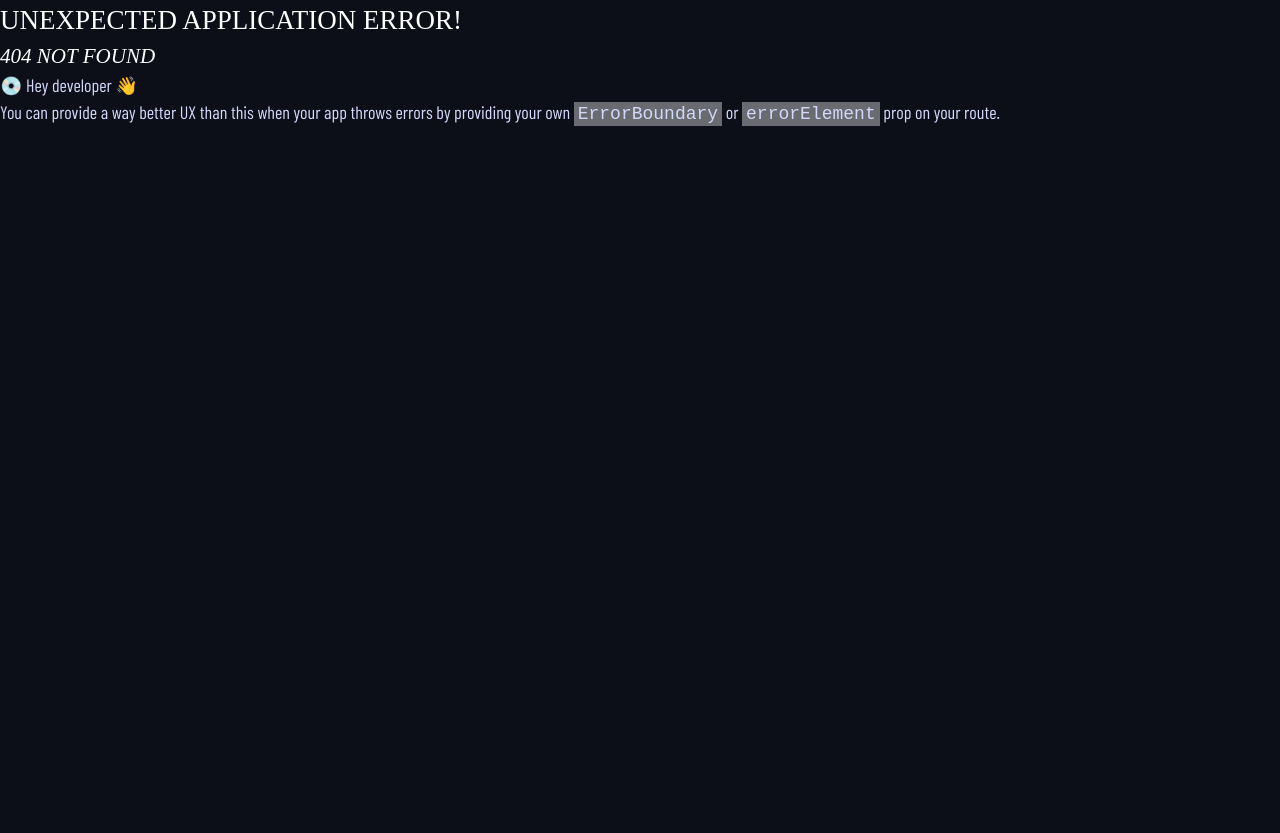
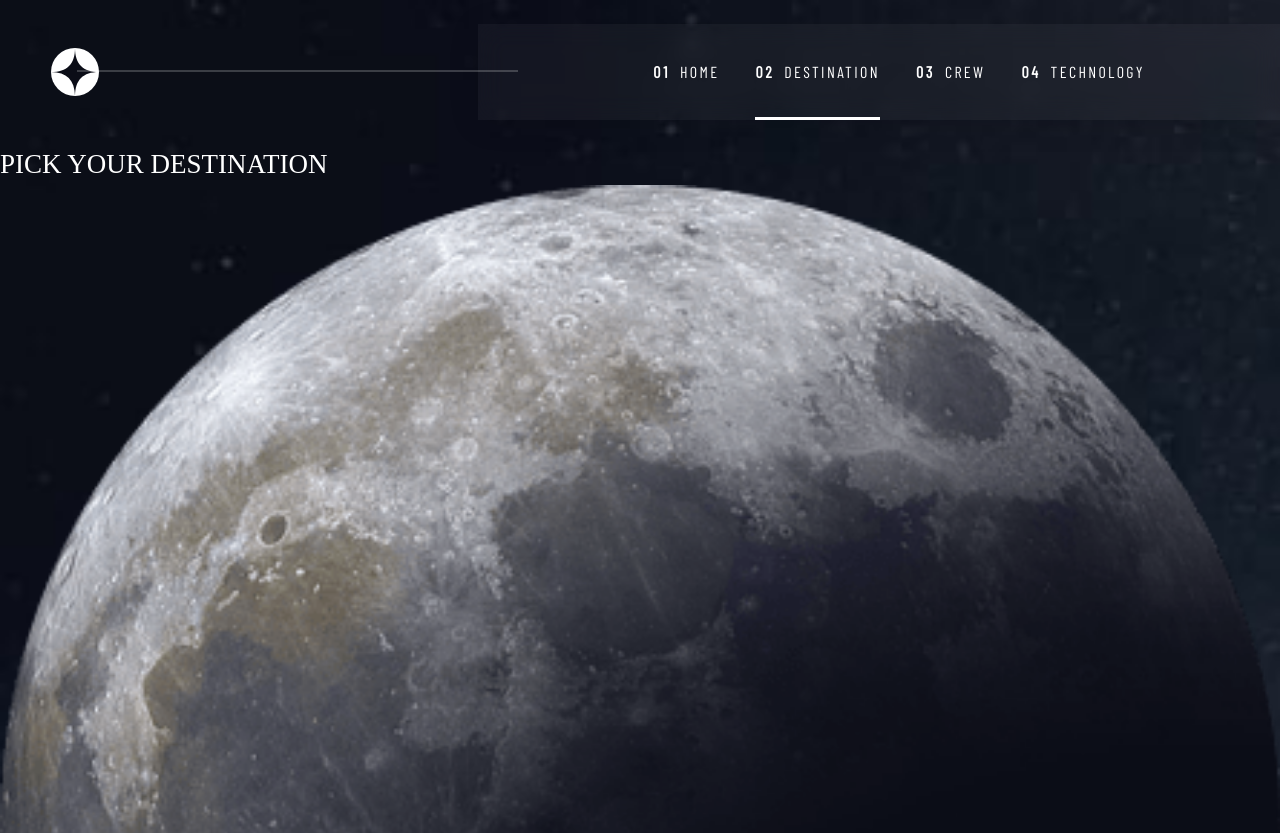
Before and after one commit to Paul-HenryN/space-tourism, a React (Vite) app: page /destination in a window 1280 px wide. Before the commit this address had no page. Shown: the top 833 px of the page. Before the commit the page ends 800 px from the top, so only its background shows below. Built offline with nearby package versions, Linux system fonts and the light colour scheme; a web font is replaced by a local one.

Commit message:
feat: destination page markup

```diff
--- a/src/components/Menu.jsx
+++ b/src/components/Menu.jsx
@@ -1,18 +1,30 @@
 import MenuLink from "./MenuLink";
 import styles from "../styles/components/Menu.module.css";
+import { useLocation } from "react-router-dom";
 
 export default function Menu({ className }) {
+  let location = useLocation();
+
   return (
     <nav
       className={`${styles.menu} ${className} pd-inline-md pd-inline-xl-3xl`}
     >
       <ul className="flex col-gap-md col-xl-gap-lg" role="menu">
-        <MenuLink to="/" active>
+        <MenuLink to="/" active={location.pathname === "/"}>
           Home
         </MenuLink>
-        <MenuLink to="/destination">Destination</MenuLink>
-        <MenuLink to="/crew">Crew</MenuLink>
-        <MenuLink to="/technology">Technology</MenuLink>
+        <MenuLink
+          to="/destination"
+          active={location.pathname === "/destination"}
+        >
+          Destination
+        </MenuLink>
+        <MenuLink to="/crew" active={location.pathname === "/crew"}>
+          Crew
+        </MenuLink>
+        <MenuLink to="/technology" active={location.pathname === "/technology"}>
+          Technology
+        </MenuLink>
       </ul>
     </nav>
   );
--- a/src/index.css
+++ b/src/index.css
@@ -35,3 +35,11 @@ button {
   background: none;
   border: none;
 }
+
+.wallpaper {
+  position: absolute;
+  inset: 0;
+  z-index: -100;
+  background-repeat: no-repeat;
+  background-size: cover;
+}
--- /dev/null
+++ b/src/routes/Destination.jsx
@@ -0,0 +1,75 @@
+import Column from "../components/Layout/Column";
+import Row from "../components/Layout/Row";
+import { useEffect, useState } from "react";
+import styles from "../styles/pages/Destination.module.css";
+
+async function fetchData(destinationName) {
+  let newDestination;
+
+  await fetch("./src/data.json")
+    .then((response) => response.json())
+    .then((data) => {
+      for (const destination of data.destinations) {
+        if (destination.name.toLowerCase() === destinationName.toLowerCase()) {
+          console.log(destination);
+          newDestination = destination;
+          break;
+        }
+      }
+    });
+
+  return newDestination;
+}
+
+export default function Destination() {
+  let destinationName = "moon";
+  let [destination, setDestination] = useState({});
+
+  useEffect(() => {
+    fetchData(destinationName).then(setDestination);
+  }, [destinationName]);
+
+  return (
+    <>
+      <div className={`${styles.bg} wallpaper`} />
+
+      <Column>
+        <h2 className="heading-2">Pick your destination</h2>
+        <img
+          src={`./src/${
+            destination && destination.images && destination.images.png
+          }`}
+          alt={destination.name}
+        />
+      </Column>
+
+      <Column>
+        <ul role="menu">
+          <li>Moon</li>
+          <li>Mars</li>
+          <li>Europa</li>
+          <li>Titan</li>
+        </ul>
+
+        <Column>
+          <h1 className="heading-1">{destination && destination.name}</h1>
+          <p>{destination && destination.description}</p>
+        </Column>
+
+        <Column>
+          <hr />
+          <Row>
+            <Column>
+              <p className="subheading-2">Avg. Distance</p>
+              <p className="subheading-1">{destination.distance}</p>
+            </Column>
+            <Column>
+              <p className="subheading-2">Est. Travel Time</p>
+              <p className="subheading-1">{destination.travel}</p>
+            </Column>
+          </Row>
+        </Column>
+      </Column>
+    </>
+  );
+}
--- a/src/routes/Home.jsx
+++ b/src/routes/Home.jsx
@@ -4,7 +4,7 @@ import styles from "../styles/pages/Home.module.css";
 export default function Home() {
   return (
     <>
-      <div className={styles.bg} />
+      <div className={`${styles.bg} wallpaper`} />
 
       <Column
         className={`${styles.container} align-center row-gap-xxl mx-auto row-gap-sm-4xl flex-lg-row align-lg-end justify-between col-gap-md`}
--- a/src/routes/root.jsx
+++ b/src/routes/root.jsx
@@ -4,8 +4,13 @@ import Navbar from "../components/Navbar";
 export default function Root() {
   return (
     <>
-      <Navbar />
-      <Outlet />
+      <header>
+        <Navbar />
+      </header>
+
+      <main>
+        <Outlet />
+      </main>
     </>
   );
 }
--- a/src/styles/components/MenuLink.module.css
+++ b/src/styles/components/MenuLink.module.css
@@ -18,7 +18,7 @@
   height: 3px;
   width: 100%;
   transform: scaleX(0);
-  background-color: currentColor;
+  background-color: hsla(var(--clr-secondary), 30%);
 
   position: absolute;
   bottom: 0;
@@ -30,3 +30,6 @@
 .menuLink:hover::after {
   transform: scaleX(1);
 }
+.active::after {
+  background-color: hsl(var(--clr-secondary));
+}
--- /dev/null
+++ b/src/styles/pages/Destination.module.css
@@ -0,0 +1,3 @@
+.bg {
+  background-image: url("../../assets/destination/background-destination-mobile.jpg");
+}
--- a/src/styles/pages/Home.module.css
+++ b/src/styles/pages/Home.module.css
@@ -1,10 +1,5 @@
 .bg {
-  position: absolute;
-  inset: 0;
-  z-index: -100;
   background-image: url("../../assets/home/background-home-mobile.jpg");
-  background-repeat: no-repeat;
-  background-size: cover;
   background-position: bottom;
 }
 @media (min-width: 576px) {
--- a/src/styles/utils.css
+++ b/src/styles/utils.css
@@ -110,12 +110,27 @@
   color: hsl(var(--clr-neutral));
   font-weight: 400;
 }
+.subheading-1 {
+  font-family: var(--ff-primary);
+  font-size: var(--fs-5);
+  color: hsl(var(--clr-secondary));
+}
+.subheading-2 {
+  font-size: var(--fs-7);
+  letter-spacing: var(--ls-1);
+}
+
 .heading-1,
-.heading-5 {
+.heading-5,
+.subheading-1,
+.subheading-2 {
   text-transform: uppercase;
 }
 
 /* Typography */
+.ff-primary {
+  font-family: var(--ff-primary);
+}
 .txt-upper {
   text-transform: uppercase;
 }
--- a/src/styles/variables.css
+++ b/src/styles/variables.css
@@ -34,7 +34,7 @@
     calc(var(--fs-unit) * 1),
     2.6vw,
     calc(var(--fs-unit) * 1.75)
-  ); /*150px*/
+  ); /*28px*/
 
   --fs-6: calc(var(--fs-unit) * 1); /*16px*/
 
```
Also changed, not shown: src/App.jsx (+10 -5 lines), src/data.json (line endings or trailing spaces).
